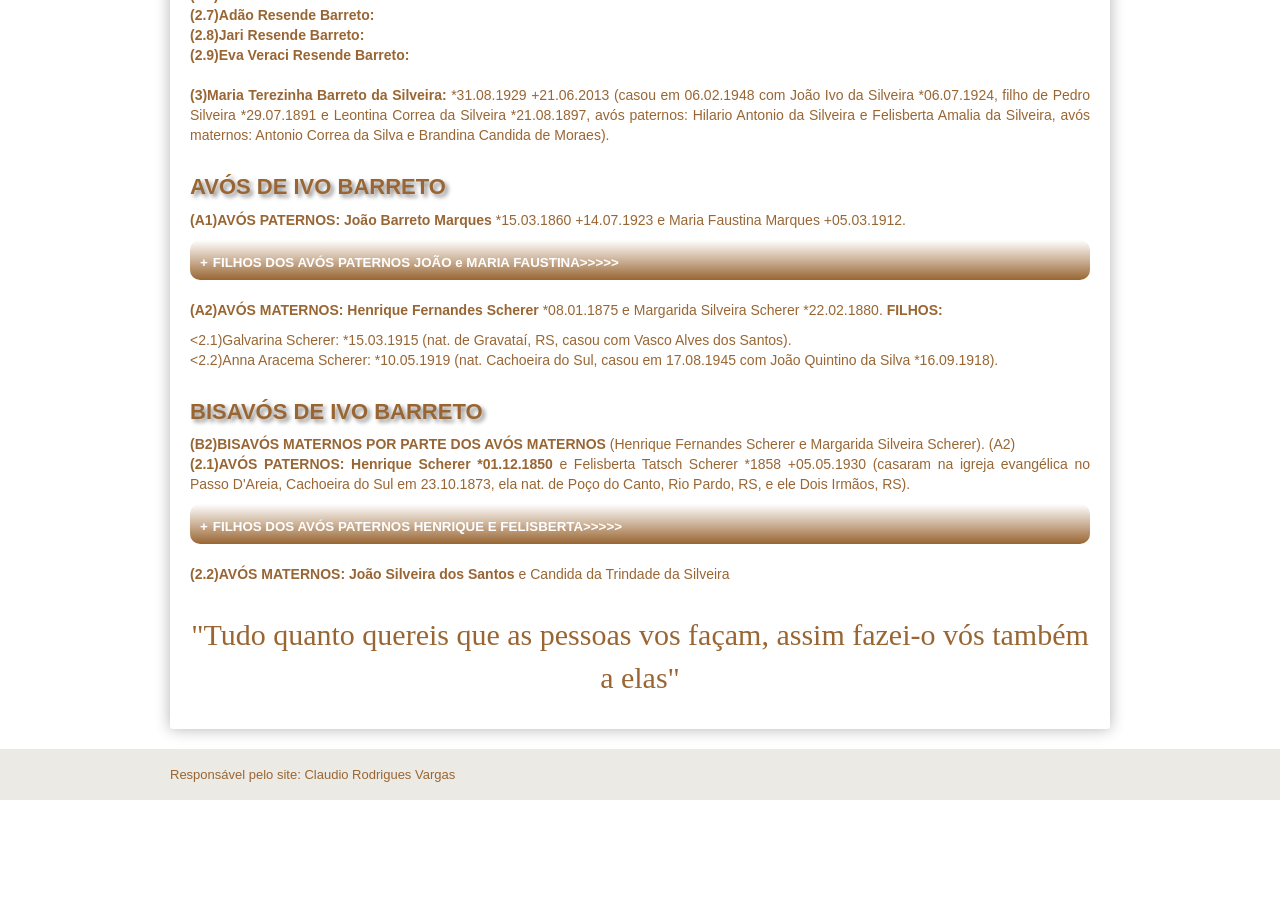
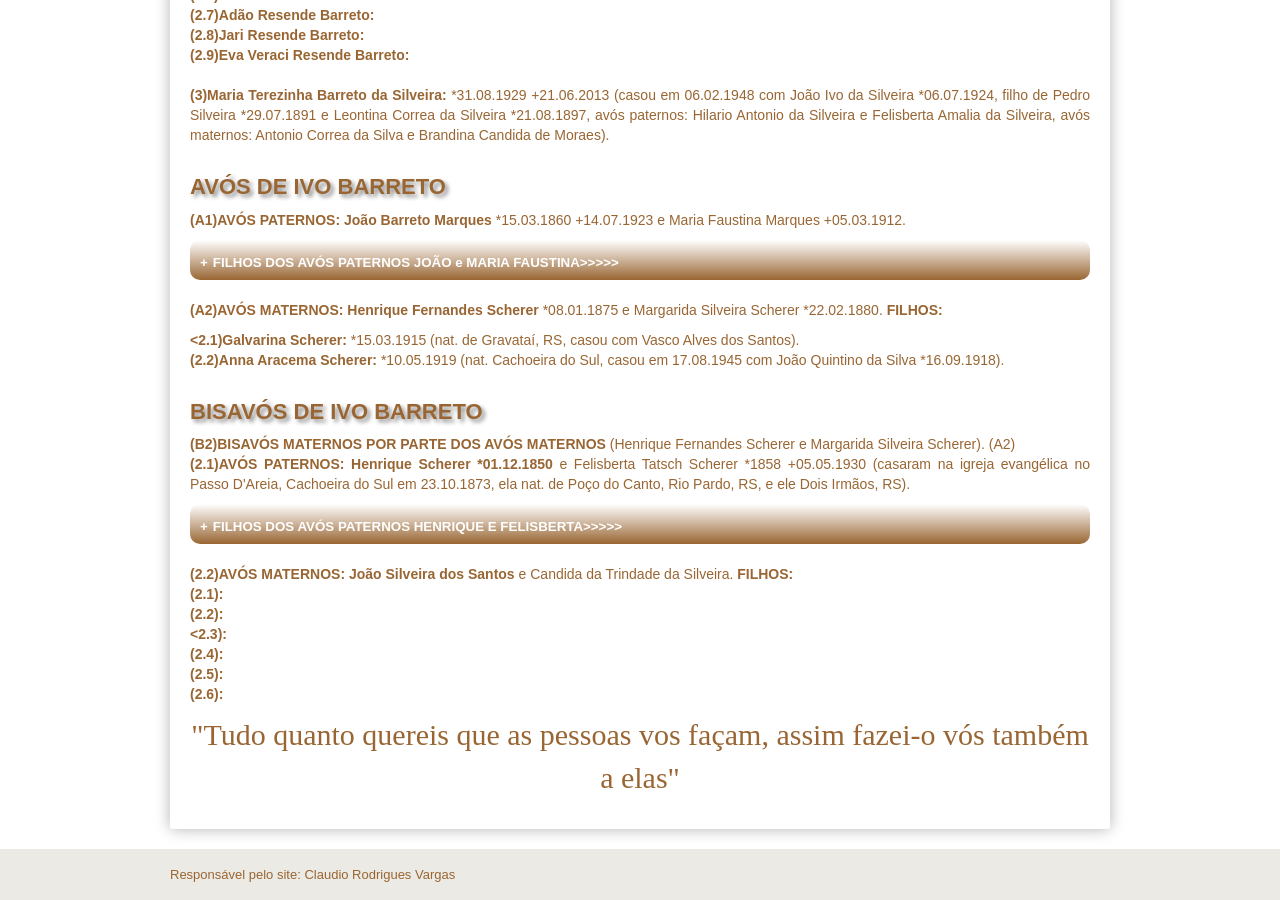
Before and after one commit to claudiovargas1955/claudiovargas1955.github.io, a Jekyll site: the page built from _pages/familia-barreto.html, in a window 1280 px wide and 900 px high, scrolled down 763 px. Built offline with Jekyll 4.4.1, drawn with Linux system fonts in a browser that asks for light colours; some web fonts are replaced; before the commit the page ends 1563 px from its top, so only the background shows below that.

Commit message:
Update familia-barreto.html

```diff
--- a/_pages/familia-barreto.html
+++ b/_pages/familia-barreto.html
@@ -210,8 +210,8 @@ Catarina Lindenmaier). <b>FILHOS:</b><br>
   Jardim Lobato e Ana Fausta da Costa Lobato. Obs.: Casaram no 4º distr. de Caçapava do Sul, RS).</p></details><br>
 
 <p><b>(A2)AVÓS MATERNOS: Henrique Fernandes Scherer</b> *08.01.1875 e Margarida Silveira Scherer *22.02.1880. <b>FILHOS: </b><br>
-    <p><2.1)Galvarina Scherer: </b>*15.03.1915 (nat. de Gravataí, RS, casou com Vasco Alves dos Santos).<br>
-       <2.2)Anna Aracema Scherer: </b>*10.05.1919 (nat. Cachoeira do Sul, casou em 17.08.1945 com João Quintino da Silva *16.09.1918).
+    <p><b><2.1)Galvarina Scherer: </b>*15.03.1915 (nat. de Gravataí, RS, casou com Vasco Alves dos Santos).<br>
+       <b>(2.2)Anna Aracema Scherer: </b>*10.05.1919 (nat. Cachoeira do Sul, casou em 17.08.1945 com João Quintino da Silva *16.09.1918).
        <br><br>
 
 <h4>BISAVÓS DE IVO BARRETO</h4>
@@ -231,7 +231,12 @@ Passo D'Areia, Cachoeira do Sul em 23.10.1873, ela nat. de Poço do Canto, Rio P
      <b>(2.1.9)Analia Leopoldina Correa: </b>*1895<br>
      <b>(2.1.10)Jardelina Scherer: </b>*1899</p></details><br>
 
-<p><b>(2.2)AVÓS MATERNOS: João Silveira dos Santos</b> e Candida da Trindade da Silveira <br><br>
-
+<p><b>(2.2)AVÓS MATERNOS: João Silveira dos Santos</b> e Candida da Trindade da Silveira. <b>FILHOS: </b> <br>
+     <b>(2.1): </b><br>
+     <b>(2.2): </b><br>
+     <b><2.3): </b><br>
+     <b>(2.4): </b><br>
+     <b>(2.5): </b><br>
+     <b>(2.6): </b><br>
 
   <p style="text-align:center; color:#996633; font-size:30px; font-family: 'Rancho', cursive ">"Tudo quanto quereis que as pessoas vos façam, assim fazei-o vós também a elas"</p>
```
